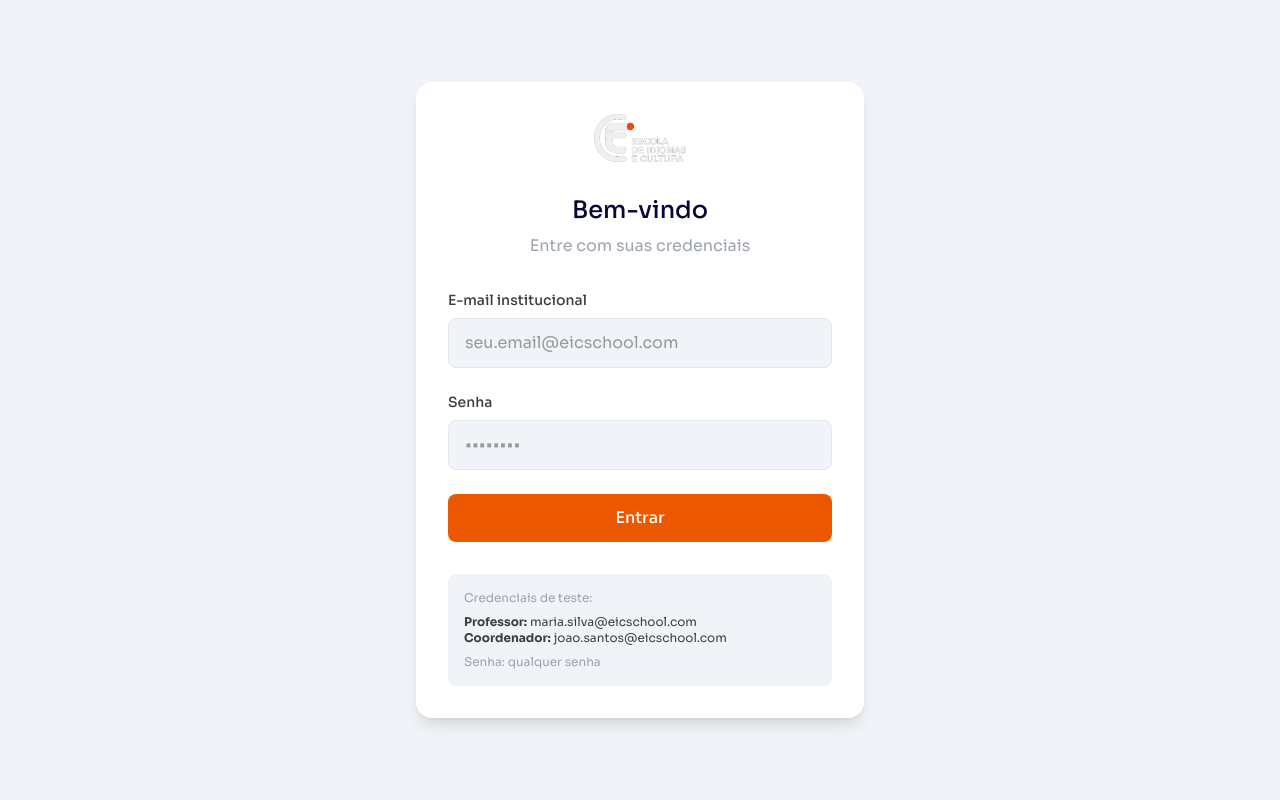
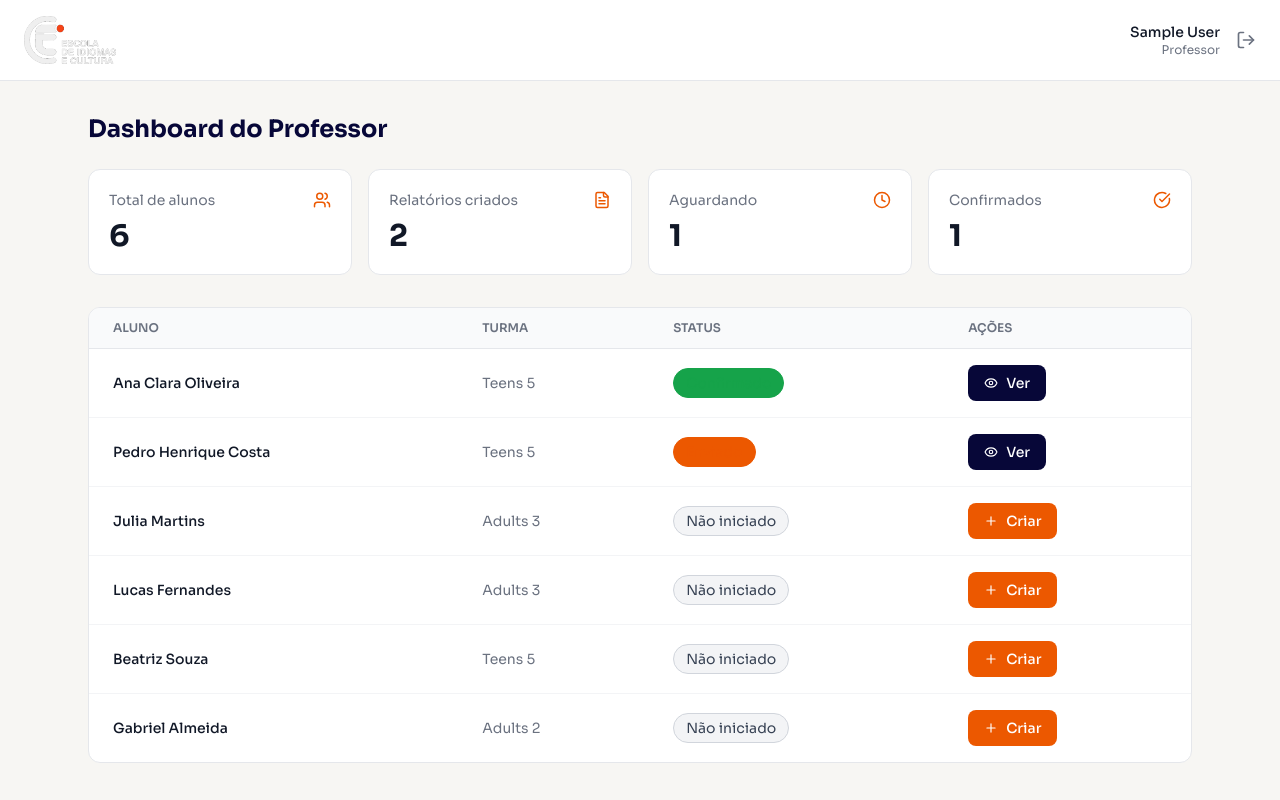
Before and after one commit to leobranco88/Sistemadegeraodereports, a React (Vite) app: page /professor in a window 1280 px wide. Before the commit this address led to /. Built offline with nearby package versions, Linux system fonts and the light colour scheme; no server answers; sample sign-in values are in the browser's storage.

Commit message:
fix: ProfessorDashboard mockData

```diff
--- a/src/app/pages/ProfessorDashboard.tsx
+++ b/src/app/pages/ProfessorDashboard.tsx
@@ -2,210 +2,94 @@ import { useState, useEffect } from "react";
 import { useNavigate } from "react-router-dom";
 import { Logo } from "../components/Logo";
 import { StatusBadge } from "../components/StatusBadge";
-import { Student, User, Report } from "../types";
-import { Users, FileText, Clock, CheckCircle, Plus, Eye, Download, LogOut } from "lucide-react";
-import { getStudents, getReports, signOut } from "../firebaseService";
-import { auth } from "../firebase";
-import { onAuthStateChanged } from "firebase/auth";
+import { mockStudents, mockReports } from "../data/mockData";
+import { User } from "../types";
+import { Users, FileText, Clock, CheckCircle, Plus, Eye, LogOut } from "lucide-react";
 
 export function ProfessorDashboard() {
   const navigate = useNavigate();
   const [currentUser, setCurrentUser] = useState<User | null>(null);
-  const [students, setStudents] = useState<Student[]>([]);
-  const [reports, setReports] = useState<Report[]>([]);
-  const [filterClass, setFilterClass] = useState("all");
-  const [filterStatus, setFilterStatus] = useState("all");
-  const [loading, setLoading] = useState(true);
 
   useEffect(() => {
-    const unsub = onAuthStateChanged(auth, async (firebaseUser) => {
-      if (!firebaseUser) {
-        navigate("/");
-        return;
-      }
-      // Busca dados do usuário salvo no localStorage (compatibilidade)
     const saved = localStorage.getItem("currentUser");
-      if (saved) setCurrentUser(JSON.parse(saved));
-
-      try {
-        const [studentsData, reportsData] = await Promise.all([
-          getStudents(firebaseUser.uid),
-          getReports(firebaseUser.uid)
-        ]);
-        setStudents(studentsData);
-        setReports(reportsData);
-      } catch (err) {
-        console.error("Erro ao carregar dados:", err);
-      } finally {
-        setLoading(false);
-      }
-    });
-    return () => unsub();
+    if (!saved) { navigate("/"); return; }
+    setCurrentUser(JSON.parse(saved));
   }, [navigate]);
 
-  const handleSignOut = async () => {
-    await signOut();
+  const handleSignOut = () => {
     localStorage.removeItem("currentUser");
     navigate("/");
   };
 
-  const getStudentReport = (studentId: string) =>
-    reports.find(r => r.studentId === studentId);
-
-  const getStudentStatus = (studentId: string) => {
-    const report = getStudentReport(studentId);
-    if (!report) return "not-started";
-    return report.status;
-  };
-
-  const classes = ["all", ...Array.from(new Set(students.map(s => s.class)))];
-
-  const filteredStudents = students.filter(s => {
-    const status = getStudentStatus(s.id);
-    const matchClass = filterClass === "all" || s.class === filterClass;
-    const matchStatus = filterStatus === "all" || status === filterStatus;
-    return matchClass && matchStatus;
-  });
+  const getReport = (studentId: string) => mockReports.find(r => r.studentId === studentId);
 
   const stats = {
-    total: students.length,
-    created: reports.length,
-    pending: reports.filter(r => r.status === "sent").length,
-    confirmed: reports.filter(r => r.status === "confirmed").length,
+    total: mockStudents.length,
+    created: mockReports.length,
+    pending: mockReports.filter(r => r.status === "sent").length,
+    confirmed: mockReports.filter(r => r.status === "confirmed").length,
   };
-
-  if (loading) {
-    return (
-      <div className="min-h-screen bg-[#F7F6F3] flex items-center justify-center">
-        <div className="text-center">
-          <div className="animate-spin rounded-full h-12 w-12 border-b-2 border-[#EC5800] mx-auto mb-4"></div>
-          <p className="text-[#6B7280]">Carregando dados...</p>
-        </div>
-      </div>
-    );
-  }
 
   return (
     <div className="min-h-screen bg-[#F7F6F3]">
-      {/* Header */}
       <header className="bg-white border-b border-[#E5E7EB] px-6 py-4 flex items-center justify-between">
         <Logo />
         <div className="flex items-center gap-4">
           <div className="text-right">
-            <p className="text-sm font-medium text-[#111827]">{currentUser?.name || "Professor"}</p>
+            <p className="text-sm font-medium text-[#111827]">{currentUser?.name}</p>
             <p className="text-xs text-[#6B7280]">Professor</p>
           </div>
-          <button onClick={handleSignOut} className="text-[#6B7280] hover:text-[#EC5800] transition-colors">
+          <button onClick={handleSignOut} className="text-[#6B7280] hover:text-[#EC5800]">
             <LogOut size={20} />
           </button>
         </div>
       </header>
-
       <main className="max-w-6xl mx-auto px-6 py-8">
         <h1 className="text-2xl font-bold text-[#070738] mb-6">Dashboard do Professor</h1>
-
-        {/* Stats */}
         <div className="grid grid-cols-2 md:grid-cols-4 gap-4 mb-8">
           {[
-            { label: "Total de alunos", value: stats.total, icon: Users, color: "#070738" },
-            { label: "Relatórios criados", value: stats.created, icon: FileText, color: "#EC5800" },
-            { label: "Aguardando envio", value: stats.pending, icon: Clock, color: "#F59E0B" },
-            { label: "Confirmados pelos pais", value: stats.confirmed, icon: CheckCircle, color: "#10B981" },
-          ].map(({ label, value, icon: Icon, color }) => (
+            { label: "Total de alunos", value: stats.total, icon: Users },
+            { label: "Relatórios criados", value: stats.created, icon: FileText },
+            { label: "Aguardando", value: stats.pending, icon: Clock },
+            { label: "Confirmados", value: stats.confirmed, icon: CheckCircle },
+          ].map(({ label, value, icon: Icon }) => (
             <div key={label} className="bg-white rounded-xl p-5 border border-[#E5E7EB]">
               <div className="flex items-center justify-between mb-2">
                 <p className="text-sm text-[#6B7280]">{label}</p>
-                <Icon size={18} color={color} />
+                <Icon size={18} className="text-[#EC5800]" />
               </div>
               <p className="text-3xl font-bold text-[#111827]">{value}</p>
             </div>
           ))}
         </div>
-
-        {/* Filters */}
-        <div className="bg-white rounded-xl border border-[#E5E7EB] p-4 mb-4 flex gap-4 flex-wrap">
-          <div>
-            <label className="text-xs text-[#6B7280] block mb-1">Filtrar por turma</label>
-            <select
-              value={filterClass}
-              onChange={e => setFilterClass(e.target.value)}
-              className="border border-[#E5E7EB] rounded-lg px-3 py-2 text-sm text-[#111827]"
-            >
-              {classes.map(c => (
-                <option key={c} value={c}>{c === "all" ? "Todas as turmas" : c}</option>
-              ))}
-            </select>
-          </div>
-          <div>
-            <label className="text-xs text-[#6B7280] block mb-1">Filtrar por status</label>
-            <select
-              value={filterStatus}
-              onChange={e => setFilterStatus(e.target.value)}
-              className="border border-[#E5E7EB] rounded-lg px-3 py-2 text-sm text-[#111827]"
-            >
-              <option value="all">Todos os status</option>
-              <option value="not-started">Não iniciado</option>
-              <option value="draft">Em progresso</option>
-              <option value="sent">Enviado</option>
-              <option value="confirmed">Confirmado</option>
-            </select>
-          </div>
-        </div>
-
-        {/* Students Table */}
         <div className="bg-white rounded-xl border border-[#E5E7EB] overflow-hidden">
-          {filteredStudents.length === 0 ? (
-            <div className="p-12 text-center">
-              <Users size={40} className="mx-auto mb-4 text-[#D1D5DB]" />
-              <p className="text-[#6B7280]">Nenhum aluno encontrado.</p>
-              <p className="text-sm text-[#9CA3AF] mt-1">Os alunos cadastrados no Firebase aparecerão aqui.</p>
-            </div>
-          ) : (
           <table className="w-full">
             <thead className="bg-[#F9FAFB] border-b border-[#E5E7EB]">
               <tr>
-                  {["Aluno", "Turma", "Tipo", "Status", "Ações"].map(h => (
-                    <th key={h} className="text-left px-6 py-3 text-xs font-semibold text-[#6B7280] uppercase tracking-wider">{h}</th>
+                {["Aluno", "Turma", "Status", "Ações"].map(h => (
+                  <th key={h} className="text-left px-6 py-3 text-xs font-semibold text-[#6B7280] uppercase">{h}</th>
                 ))}
               </tr>
             </thead>
             <tbody className="divide-y divide-[#F3F4F6]">
-                {filteredStudents.map(student => {
-                  const report = getStudentReport(student.id);
-                  const status = getStudentStatus(student.id);
+              {mockStudents.map(student => {
+                const report = getReport(student.id);
                 return (
-                    <tr key={student.id} className="hover:bg-[#F9FAFB] transition-colors">
+                  <tr key={student.id} className="hover:bg-[#F9FAFB]">
                     <td className="px-6 py-4 text-sm font-medium text-[#111827]">{student.name}</td>
                     <td className="px-6 py-4 text-sm text-[#6B7280]">{student.class}</td>
-                      <td className="px-6 py-4 text-sm text-[#6B7280] capitalize">{student.classType}</td>
-                      <td className="px-6 py-4"><StatusBadge status={status} /></td>
+                    <td className="px-6 py-4"><StatusBadge status={report?.status || "not-started"} /></td>
                     <td className="px-6 py-4">
-                        {!report ? (
-                          <button
-                            onClick={() => navigate(`/create-report/${student.id}`)}
-                            className="bg-[#EC5800] text-white px-4 py-2 rounded-lg text-sm font-medium flex items-center gap-2 hover:bg-[#d44f00] transition-colors"
-                          >
-                            <Plus size={14} /> Criar Relatório
-                          </button>
-                        ) : status === "draft" ? (
-                          <button
-                            onClick={() => navigate(`/create-report/${student.id}`)}
-                            className="bg-[#070738] text-white px-4 py-2 rounded-lg text-sm font-medium flex items-center gap-2 hover:bg-[#0a0a5c] transition-colors"
-                          >
-                            Continuar
+                      {report ? (
+                        <button onClick={() => navigate("/report/view/" + report.id)}
+                          className="bg-[#070738] text-white px-4 py-2 rounded-lg text-sm flex items-center gap-2">
+                          <Eye size={14} /> Ver
                         </button>
                       ) : (
-                          <div className="flex gap-2">
-                            <button
-                              onClick={() => navigate(`/report/${report.id}`)}
-                              className="bg-[#070738] text-white px-4 py-2 rounded-lg text-sm font-medium flex items-center gap-2 hover:bg-[#0a0a5c] transition-colors"
-                            >
-                              <Eye size={14} /> Ver
+                        <button onClick={() => navigate("/report/create/" + student.id)}
+                          className="bg-[#EC5800] text-white px-4 py-2 rounded-lg text-sm flex items-center gap-2">
+                          <Plus size={14} /> Criar
                         </button>
-                            <button className="border border-[#E5E7EB] p-2 rounded-lg hover:bg-[#F3F4F6] transition-colors">
-                              <Download size={16} className="text-[#6B7280]" />
-                            </button>
-                          </div>
                       )}
                     </td>
                   </tr>
@@ -213,7 +97,6 @@ export function ProfessorDashboard() {
               })}
             </tbody>
           </table>
-          )}
         </div>
       </main>
     </div>
```
Lines whose indentation alone changed are shown as unchanged.
